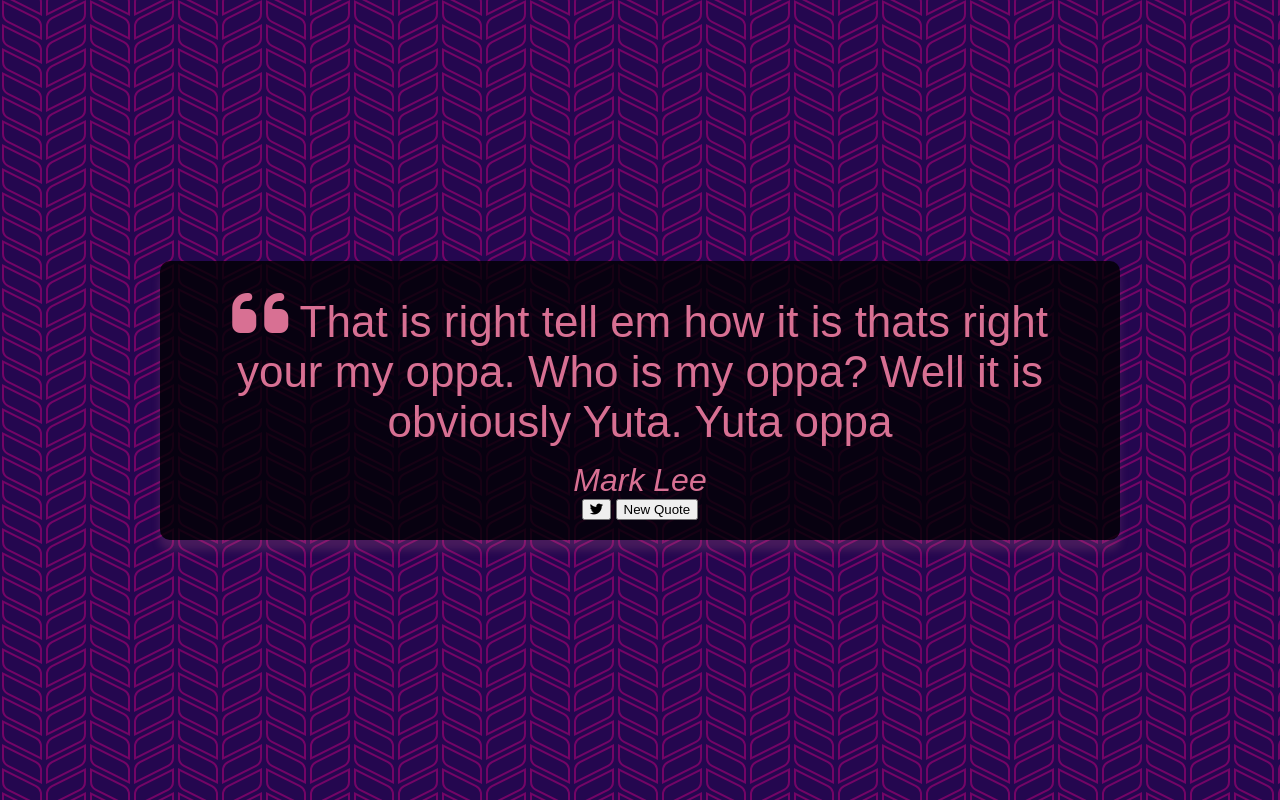
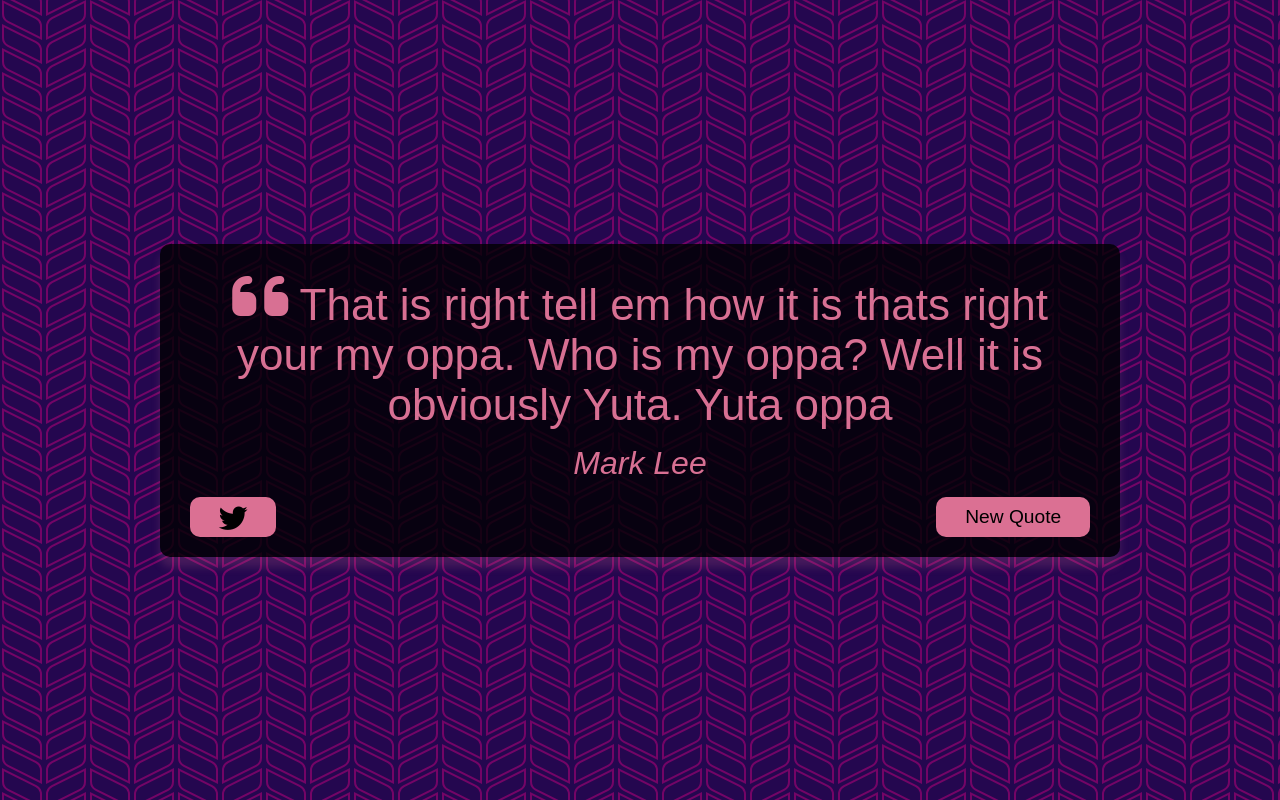
Before and after one commit to cassandra-mzizi/quote-genarator, a plain HTML site: page index.html in a window 1280 px wide. Drawn offline with Linux system fonts and the light colour scheme.

Commit message:
Pretty Buttons

```diff
--- a/style.css
+++ b/style.css
@@ -46,6 +46,42 @@ body{
     font-style: italic;
 }
 
+.button-container{
+    margin-top: 15px;
+    display: flex;
+    justify-content: space-between;
+}
+
+button {
+     cursor: pointer;
+     font-size: 1.2rem;
+     height: 2.5rem;
+     border: none;
+     border-radius: 10px;
+     color: rgb(0, 0, 0);
+     background: palevioletred;
+     outline: none;
+     padding: 0.5rem 1.8rem;
+     box-shadow: 0 0.rem rgba(216, 112, 147, 0.2);
+}
+
+button:hover {
+    filter: brightness(150%);
+}
+
+button:active {
+    transform: translate(0, 0.3rem);
+    box-shadow: 0 0.1rem rgba(82, 72, 75, 0.65);
+}
+
+.twitter-button:hover {
+    color: #1d4ff2;
+}
+
+.fa-twitter {
+    font-size: 1.8rem;
+}
+
 /* Media Query: Tablet or Smaller */
 @media screen and (max-width: 1000px) {
     .quote-container{
```
